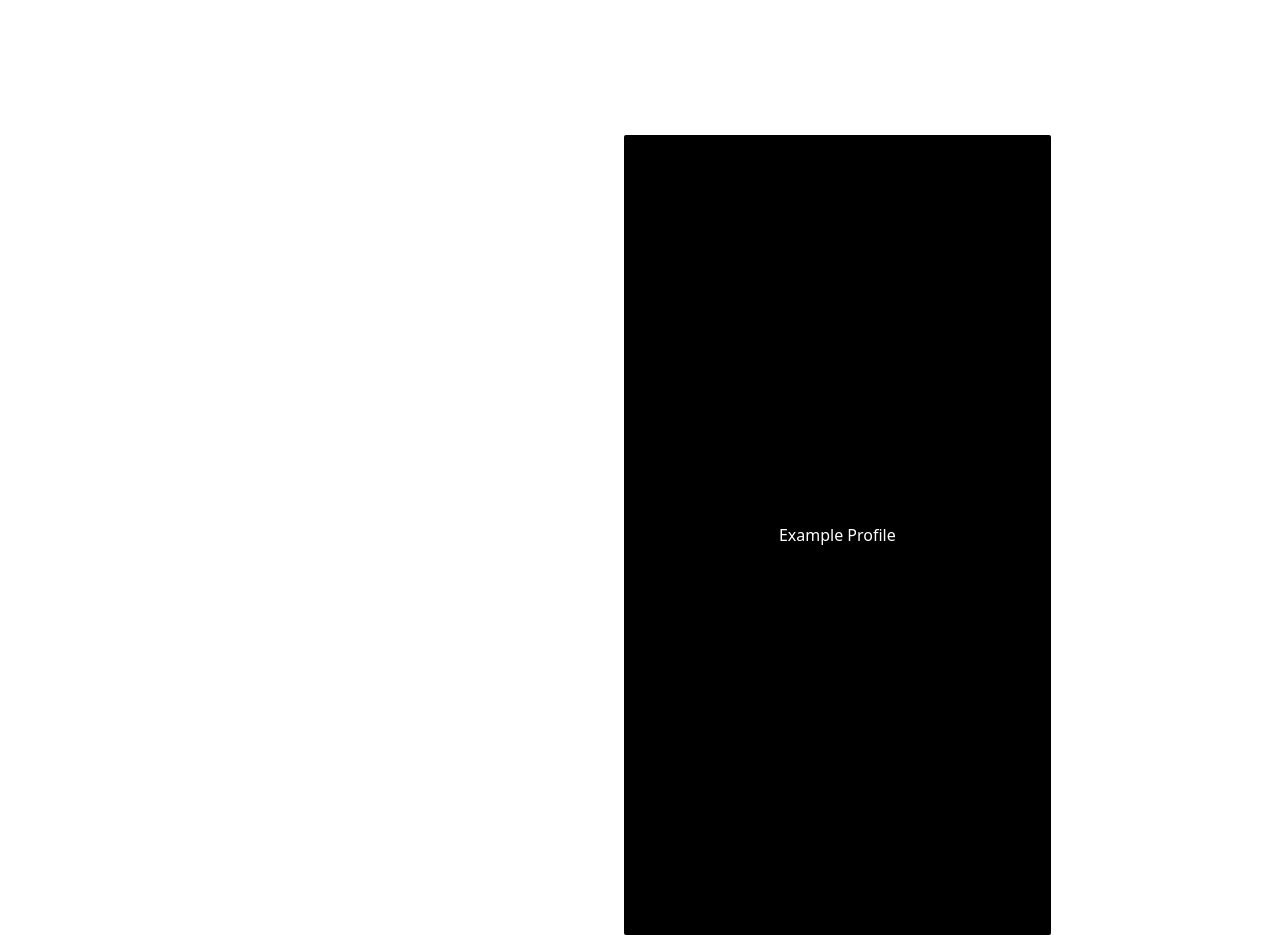
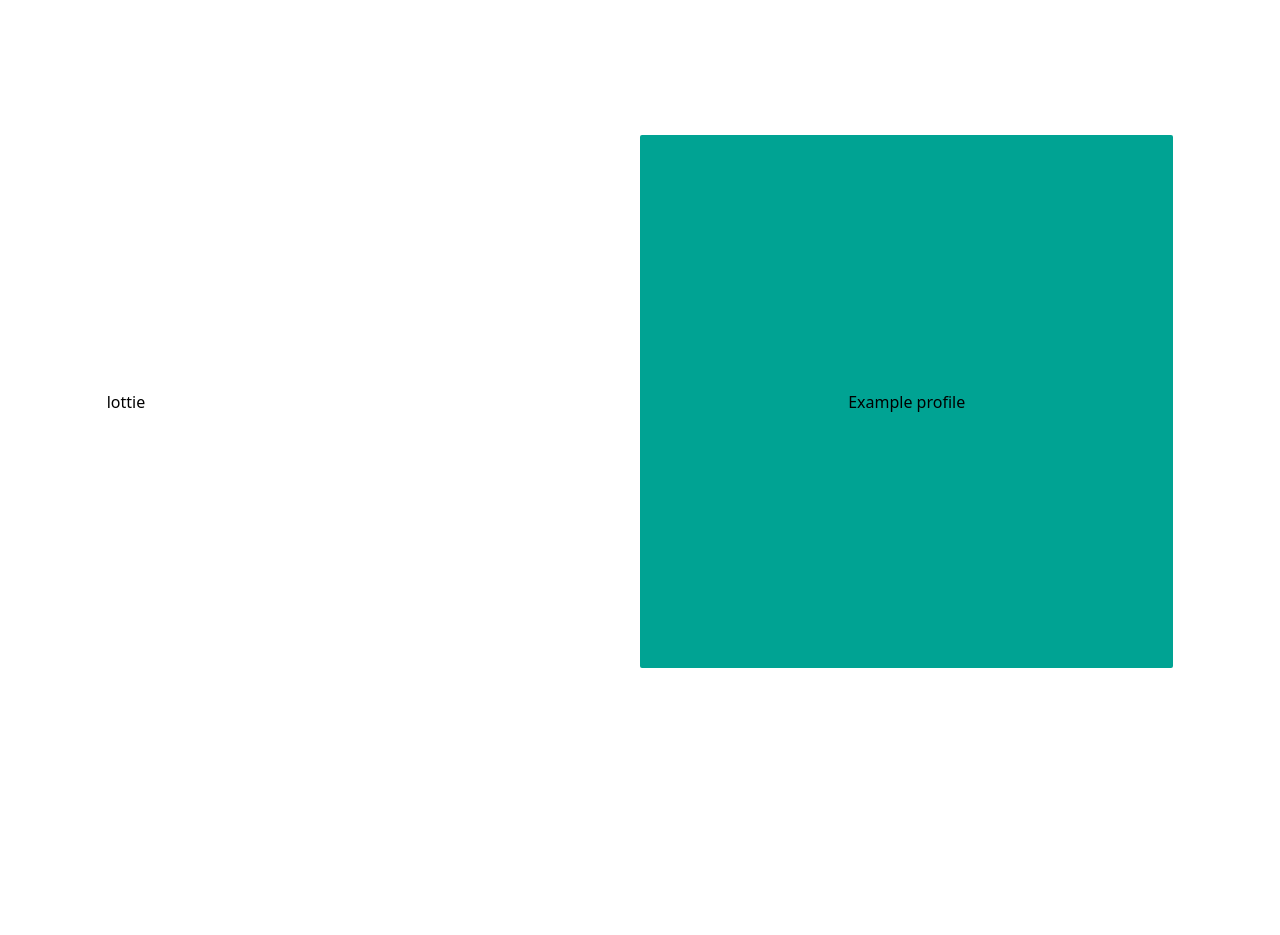
Before and after one commit to usingbrain/QRcheckd, a React (Create React App) app in the folder client/: page / in a window 1280 px wide. Shown: the part 1080-2015 px from the top of the page. Built offline with nearby package versions, Linux system fonts and the light colour scheme; what tailwindcss-fraction-widths would draw is missing.

Commit message:
chore: fix qrexample component

```diff
--- a/client/src/Components/Startpage/Welcome/QRExample.tsx
+++ b/client/src/Components/Startpage/Welcome/QRExample.tsx
@@ -1,12 +1,18 @@
-const exampleProfile = "bg-black flex rounded-sm w-full h-full lg:w-2/3 justify-center items-center flex-col invisible sm:visible text-white";
-const profileStyle = "h-screen w-1/2 h-1/2 sm:float-right invisible sm:visible mx-8 md:mx-4";
+const sectionStyle = "bg-white flex flex-row rounded-sm w-10/12 md:h-4/6 h-80 items-center m-auto invisible sm:visible";
+const profileStyle = "bg-green flex rounded-sm h-full w-1/2 flex-col justify-center items-center p-2";
+const lottieStyle = "w-1/2";
 
 const QRExample: React.FC = () => {
     return (
-        <div className="h-screen">
-            <div className={profileStyle}>
-                <p className={exampleProfile}>Example Profile</p>
-            </div>
+        <div className="h-screen w-full">
+            <section className={sectionStyle}>
+                <div className={lottieStyle}>
+                    lottie
+                </div>
+                <div className={profileStyle}>
+                    Example profile
+                </div>
+            </section>
         </div>
     )
 }
--- a/client/src/Components/Startpage/Welcome/Welcome.tsx
+++ b/client/src/Components/Startpage/Welcome/Welcome.tsx
@@ -13,7 +13,7 @@ const Welcome: React.FC = () => {
             <div className={textStyle}>
                 <p className="text-white py-4 text-lg md:text-xl lg:text-2xl xl:text-3xl">Keep track of your classes in your profile.</p>
             </div>
-            <div className="h-screen">
+            <div className="h-screen w-full">
                 <section className="h-screen"><QRExample /></section>
             </div>
         </div>
```
